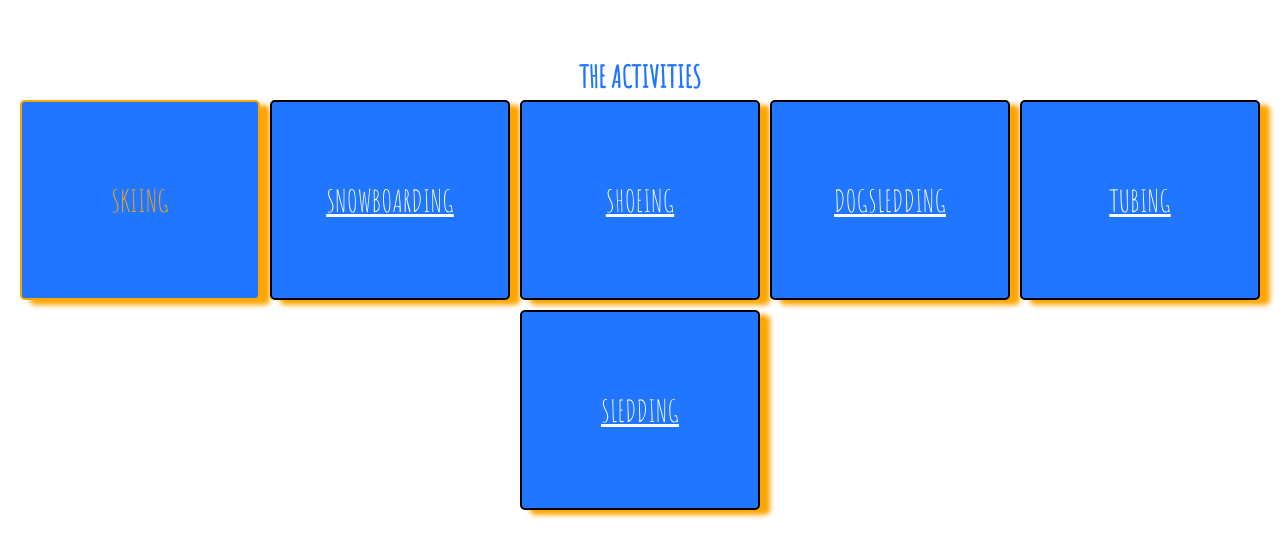
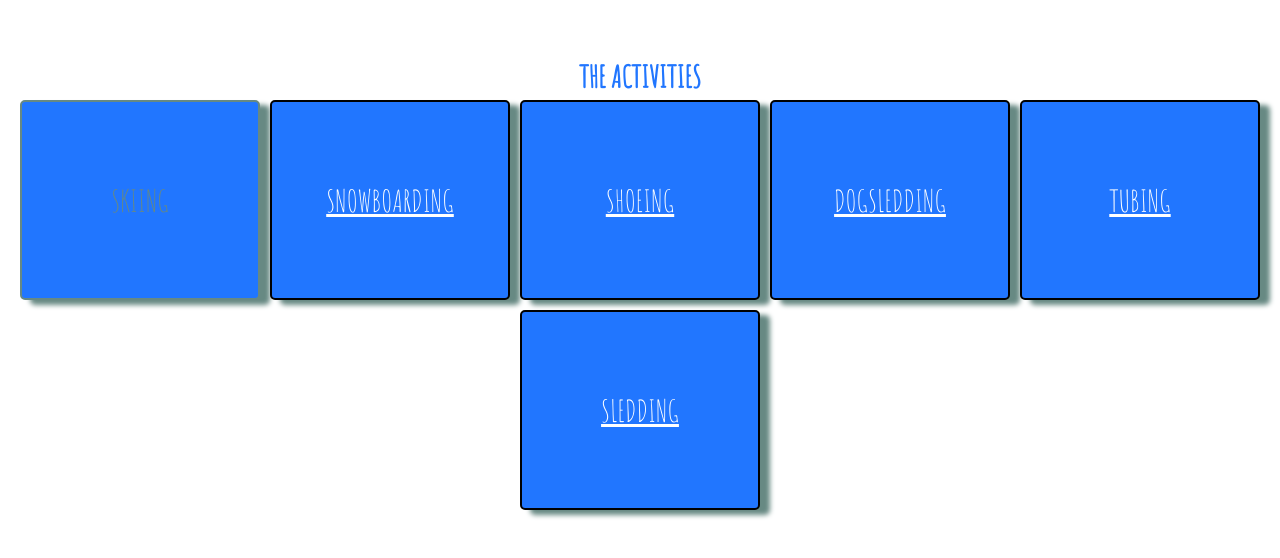
Before and after one commit to UbaidRussell/summit-link-styling, a plain HTML site: page index.html in a window 1280 px wide. In both pictures the pointer is over the link "SKIING". Shown: the part 1521-2079 px from the top of the page. Drawn offline with Linux system fonts and the light colour scheme.

Commit message:
Changed activity button

```diff
--- a/style.css
+++ b/style.css
@@ -40,12 +40,12 @@ a:hover{
     text-align: center;
     border: 2px solid black;
     border-radius: 5px;
-    box-shadow: 10px 5px 5px orange;
+    box-shadow: 10px 5px 5px #678983;
 }
 .activity:hover{
-    border:2px solid orange;
-    color: orange;
-    box-shadow:10px 5px 5px orange;
+    border:2px solid #678983;
+    color: #678983;
+    box-shadow:10px 5px 5px #678983;
 }
 .activity:active{
     margin-top: 10px;
```
